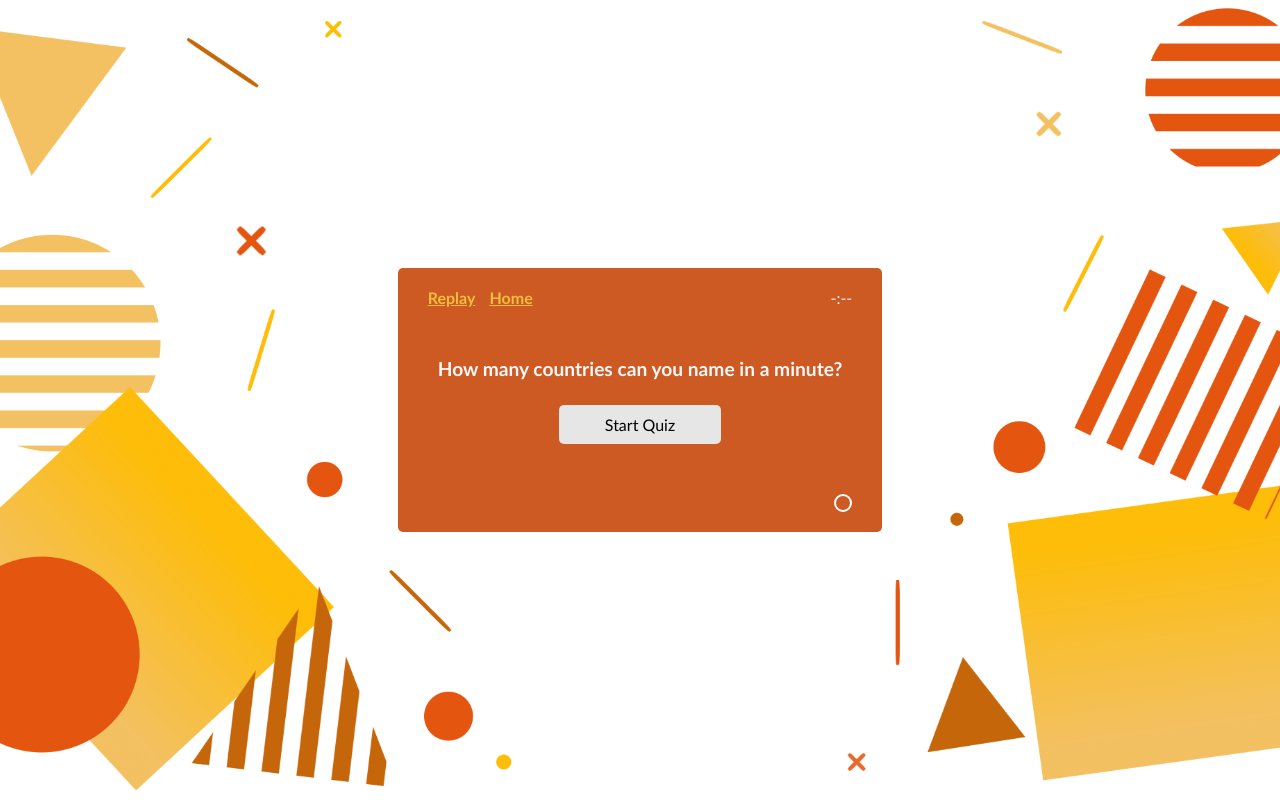
After one commit to Zara721/Buzzscript, a PHP site: page /html/timed_questions.html in a window 1280 px wide. The commit adds this page. Run offline with PHP 8.4, Linux system fonts and the light colour scheme.

Commit message:
timed questions

```diff
--- /dev/null
+++ b/css/timed_questions.css
@@ -0,0 +1,95 @@
+body {
+    background-image: url("../images/home_bg.png");
+    background-size:cover;
+    animation: bounce-background 5s ease-in-out infinite;
+    display: flex;
+    justify-content: center;
+    align-items: center;
+}
+
+@keyframes bounce-background {
+    from {
+        background-position: top;
+    }
+    50% {
+        background-position: bottom;
+    }
+    to {
+        background-position: top;
+    }
+}
+
+article {
+    /* background-image: linear-gradient(to bottom right, black, white); */
+    background-color: var(--orange-color);
+    filter: saturate(80%);
+    /* width: 50vw; */
+    color: #f7f7f7;
+    border-radius: 5px;
+    padding: 20px 30px;
+}
+
+article a {
+    color: var(--yellow-color);
+    font-weight: bold;
+    padding-right: 10px;
+    transition: color 0.2s linear;
+}
+
+article a:hover {
+    color: #f7f7f7;
+}
+
+header p {
+    display: inline;
+    float: right;
+}
+
+#option-input {
+    padding: 50px 10px;
+    display: flex;
+    flex-direction: column;
+    gap: 25px;
+}
+
+#quiz-question {
+    font-size: 1.2em;
+    font-weight: bold;
+}
+
+#answer {
+    height: 2.5em;
+    padding-left: 10px;
+    border-radius: 5px;
+    display: none;
+}
+
+#start-btn {
+    width: 40%;
+    padding: 10px;
+    border-radius: 5px;
+    margin: auto;
+    display: block;
+    background-color: hsl(0, 0%, 90%);
+    transition: background-color 0.2s linear;
+    cursor: pointer;
+}
+
+#start-btn:hover {
+    background-color: #f7f7f7;
+}
+
+#score {
+    float: right;
+    width:fit-content;
+    padding: 7px;
+    border-radius: 80%;
+    border: 2.5px solid rgb(255, 255, 255);
+    font-size: 1.2em;
+}
+
+#final-score {
+    font-size: 1.2em;
+    margin: auto;
+    display: none;
+}
--- a/html/basic_question.html
+++ b/html/basic_question.html
@@ -3,7 +3,7 @@
 <head>
     <meta charset="UTF-8">
     <meta name="viewport" content="width=device-width, initial-scale=1.0">
-    <title>Document</title>
+    <title>BuzzScript Quiz</title>
     <link rel="stylesheet" href="../css/reset.css">
     <link rel="stylesheet" href="../css/variables.css">
     <link rel="stylesheet" href="../css/question.css">
--- a/html/quiz_outcome.html
+++ b/html/quiz_outcome.html
@@ -3,7 +3,7 @@
 <head>
     <meta charset="UTF-8">
     <meta name="viewport" content="width=device-width, initial-scale=1.0">
-    <title>Document</title>
+    <title>Quiz Results!</title>
     <link rel="stylesheet" href="../css/reset.css">
     <link rel="stylesheet" href="../css/variables.css">
     <link rel="stylesheet" href="../css/quiz_outcome.css">
@@ -11,6 +11,7 @@
     <script src="../js/quiz_outcome.js"></script>
 </head>
 <body>
+    <!-- change main to article -->
     <main>
         <h1 id="quiz-name">Quiz name goes here</h1>
         <section id="display-outcome">
@@ -18,7 +19,6 @@
             <p id="bio">A quipy outcome bio!</p>
             <img src="" id="outcome-img">
         </section>
-        <!-- change link to work -->
         <a href="../index.html" id="retake">Retake</a>
         <a href="../index.html" id="home">Home</a>
     </main>
--- /dev/null
+++ b/html/timed_questions.html
@@ -0,0 +1,33 @@
+<!DOCTYPE html>
+<html lang="en">
+<head>
+    <meta charset="UTF-8">
+    <meta name="viewport" content="width=device-width, initial-scale=1.0">
+    <title>BuzzScript Quiz</title>
+    <link rel="stylesheet" href="../css/reset.css">
+    <link rel="stylesheet" href="../css/variables.css">
+    <link rel="stylesheet" href="../css/timed_questions.css">
+    <script src="../js/data/timed_questions.json"></script>
+    <script src="../js/timed_quiz.js"></script>
+</head>
+<body>
+    <article>
+        <header>
+            <a href="../index.html" id="retake">Replay</a>
+            <a href="../index.html" id="home">Home</a>
+            <p id="countdown">-:--</p>
+        </header>
+
+        <div id="option-input">
+            <label for="answer" id="quiz-question">Question being asked</label>
+            <input type="text" id="answer" name="answer">
+            <button type="button" id="start-btn">Start Quiz</button>
+            <p id="final-score"></p>
+        </div>
+
+        <footer>
+            <p id="score"></p>
+        </footer>
+    </article>
+</body>
+</html>
--- /dev/null
+++ b/js/data/timed_questions.json
@@ -0,0 +1,29 @@
+const questions = `{
+"countries": {
+    "bio": "How many countries can you name in a minute?",
+    "answer_type": "countries",
+    "answer_list":[
+        ["Afghanistan"], ["Albania"], ["Algeria"], ["Andorra"], ["Angola"], ["Antigua and Barbuda"], ["Argentina"], ["Armenia"], ["Australia"],
+        ["Austria"], ["Azerbaijan"], ["Bahamas"], ["Bahrain"], ["Bangladesh"], ["Barbados"], ["Belarus"], ["Belgium"], ["Belize"], ["Benin"],
+        ["Bhutan"], ["Bolivia", "Plurinational State of Bolivia"], ["Bosnia and Herzegovina", "Bosnia"], ["Botswana"], ["Brazil", "Brasil"], ["Brunei", "Nation of Brunei, the Abode of Peace"], ["Bulgaria"], ["Burkina Faso"], ["Burundi"], ["Cabo Verde", "Cape Verde"],
+        ["Cambodia", "Kampuchea"], ["Cameroon"], ["Canada"], ["Central African Republic", "CAR"], ["Chad"], ["Chile"], ["China", "People's Republic of China"], ["Colombia"], ["Comoros"], ["Congo", "Democratic Republic of the Congo", "Congo-Kinshasa", "Republic of Congo", "Congo-Brazzaville"],
+        ["Costa Rica"], ["Croatia", "Hrvatska"], ["Cuba"], ["Cyprus"], ["Czechia", "Czech Republic"], ["Denmark"], ["Djibouti"], ["Dominica"], ["Dominican Republic"], ["Ecuador"],
+        ["Egypt"], ["El Salvador"], ["Equatorial Guinea"], ["Eritrea"], ["Estonia"], ["Eswatini", "Swaziland"], ["Ethiopia"], ["Fiji"], ["Finland"], ["France"],
+        ["Gabon"], ["Gambia"], ["Georgia"], ["Germany", "Deutschland"], ["Ghana"], ["Greece", "Hellas"], ["Grenada"], ["Guatemala"], ["Guinea"], ["Guinea-Bissau"],
+        ["Guyana"], ["Haiti"], ["Holy See", "Vatican City", "Vatican"], ["Honduras"], ["Hungary", "Magyarország"], ["Iceland"], ["India", "Bharat"], ["Indonesia"], ["Iran", "Islamic Republic of Iran"], ["Iraq"],
+        ["Ireland", "Republic of Ireland", "Éire"], ["Israel"], ["Italy", "Italia"], ["Jamaica"], ["Japan", "Nihon", "Nippon"], ["Jordan"], ["Kazakhstan"], ["Kenya"], ["Kiribati"], ["North Korea", "Democratic People's Republic of Korea", "DPRK"],
+        ["South Korea", "Republic of Korea", "ROK"], ["Kosovo"], ["Kuwait"], ["Kyrgyzstan"], ["Laos", "Lao People's Democratic Republic"], ["Latvia"], ["Lebanon"], ["Lesotho"], ["Liberia"], ["Libya"],
+        ["Liechtenstein"], ["Lithuania"], ["Luxembourg"], ["Madagascar"], ["Malawi"], ["Malaysia"], ["Maldives"], ["Mali"], ["Malta"], ["Marshall Islands"],
+        ["Mauritania"], ["Mauritius"], ["Mexico", "México"], ["Micronesia", "Federated States of Micronesia"], ["Moldova"], ["Monaco"], ["Mongolia"], ["Montenegro"], ["Morocco"], ["Mozambique"],
+        ["Myanmar", "Burma"], ["Namibia"], ["Nauru"], ["Nepal"], ["Netherlands", "Holland"], ["New Zealand"], ["Nicaragua"], ["Niger"], ["Nigeria"], ["North Macedonia", "Macedonia"],
+        ["Norway"], ["Oman"], ["Pakistan"], ["Palau"], ["Palestine State", "Palestine", "State of Palestine"], ["Panama"], ["Papua New Guinea"], ["Paraguay"], ["Peru"], ["Philippines"],
+        ["Poland", "Polska"], ["Portugal"], ["Qatar"], ["Romania", "România"], ["Russia", "Russian Federation"], ["Rwanda"], ["Saint Kitts and Nevis"], ["Saint Lucia"], ["Saint Vincent and the Grenadines"], ["Samoa"],
+        ["San Marino"], ["Sao Tome and Principe"], ["Saudi Arabia"], ["Senegal"], ["Serbia"], ["Seychelles"], ["Sierra Leone"], ["Singapore"], ["Slovakia", "Slovak Republic"], ["Slovenia"],
+        ["Solomon Islands"], ["Somalia"], ["South Africa"], ["South Sudan"], ["Spain", "España"], ["Sri Lanka"], ["Sudan"], ["Suriname"], ["Sweden"], ["Switzerland", "Swiss Confederation"],
+        ["Syria", "Syrian Arab Republic"], ["Tajikistan"], ["Tanzania", "United Republic of Tanzania"], ["Thailand"], ["Timor-Leste", "East Timor"], ["Togo"], ["Tonga"], ["Trinidad and Tobago"], ["Tunisia"], ["Turkey", "Türkiye"],
+        ["Turkmenistan"], ["Tuvalu"], ["Uganda"], ["Ukraine"], ["United Arab Emirates", "UAE"], ["United Kingdom", "UK", "Britain", "Great Britain", "England"], ["United States", "United States of America", "America", "USA", "US"], ["Uruguay"], ["Uzbekistan"], ["Vanuatu"],
+        ["Venezuela"], ["Vietnam", "Viet Nam"], ["Yemen"], ["Zambia"], ["Zimbabwe"]
+    ]
+
+    }
+}`
--- a/js/quiz.js
+++ b/js/quiz.js
@@ -57,7 +57,8 @@ document.addEventListener("DOMContentLoaded", () => {
                     labelElement.textContent = optionText;
                 } else if (optionType == "images")  {
                     const imgElement = document.querySelector(`label[for='option_${option}'] img`)
-                    imgElement.src = `../question_images/${selectedQuiz}/${currentQuestionIndex}/${optionText}`                }
+                    imgElement.src = `../question_images/${selectedQuiz}/${currentQuestionIndex}/${optionText}`
+                }
             }
         });
 
--- /dev/null
+++ b/js/timed_quiz.js
@@ -0,0 +1,98 @@
+document.addEventListener("DOMContentLoaded", () => {
+    console.log("connected")
+    // let selectedQuiz = new URLSearchParams(window.location.search).get('selectedQuiz');
+    let selectedQuiz = "countries"
+    console.log(selectedQuiz);
+
+    //load data from the JSON file
+    const questions_json = JSON.parse(questions);
+    const currentQuiz = questions_json[selectedQuiz];
+
+    // convert answers to lowercase
+    const answerLists = currentQuiz.answer_list.map(subArray =>
+        subArray.map(answer => answer.toLowerCase())
+    );
+
+    // create a dictionary with answers delimenated by commas as keys
+    const answersDict = {};
+    answerLists.forEach(list => {
+        const key = list.join(',');
+        answersDict[key] = false;
+    });
+    console.log(answersDict);
+
+    const answerType = currentQuiz.answer_type;
+
+    const bio = currentQuiz.bio;
+    document.getElementById("quiz-question").textContent = bio;
+
+    const retake_link = document.getElementById("retake")
+    retake_link.href = `timed_questions.html?selectedQuiz=${selectedQuiz}`
+
+    const countdown = document.getElementById("countdown");
+    let minutes = 1;
+    let seconds = 0;
+
+    function updateCountdown() {
+        countdown.textContent = `${minutes}:${seconds.toString().padStart(2, '0')}`;
+        if (seconds === 0 && minutes > 0) {
+            minutes--;
+            seconds = 59;
+        } else if (seconds === 0 && minutes === 0) {
+            //logic for when timer ends
+            console.log("Time's up!");
+            answer_field.style.display = "none";
+
+            const final_score_msg = document.getElementById("final-score");
+            final_score_msg.textContent = `You got ${score} ${answerType}!`
+
+            document.getElementById("final-score").style.display = "block"
+
+            // Stop the timer here
+            clearInterval(countdownInterval);
+            return;
+        }
+
+        seconds--;
+    }
+
+    const start_btn = document.getElementById("start-btn");
+    const answer_field = document.getElementById("answer");
+
+    start_btn.addEventListener("click", () => {
+        start_btn.style.display = "none";
+        answer_field.style.display = "block";
+        scoreElement.textContent = score
+        countdownInterval= setInterval(updateCountdown, 1000);
+    })
+
+    answer_field.addEventListener("keydown", (e) => {
+        if (e.key == "Enter") {
+            console.log(answer_field.value);
+            const enteredAnswer = answer_field.value.toLowerCase().trim();
+
+            // check if the answer is a value of any key list in answersDict
+            for (const key of Object.keys(answersDict)) {
+                const validAnswers = key.split(',');
+                if (validAnswers.includes(enteredAnswer) && !answersDict[key]) {
+                    console.log(answersDict[key]);
+                    answersDict[key] = true;
+                    console.log(answersDict[key]);
+                    updateScore();
+                    break; // exit the loop once we've found a match
+                }
+            }
+
+            answer_field.value = ""; // clear text field
+        }
+    });
+
+    const scoreElement = document.getElementById("score");
+    let score = 0;
+
+    function updateScore() {
+        score++;
+        scoreElement.textContent = score;
+    }
+
+});
```
Also changed, not shown: css/homepage.css (+6 -5 lines), index.html (+7 -9 lines), js/main.js (+10 -2 lines).
